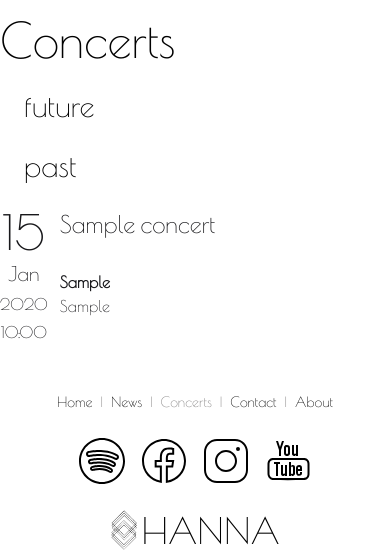
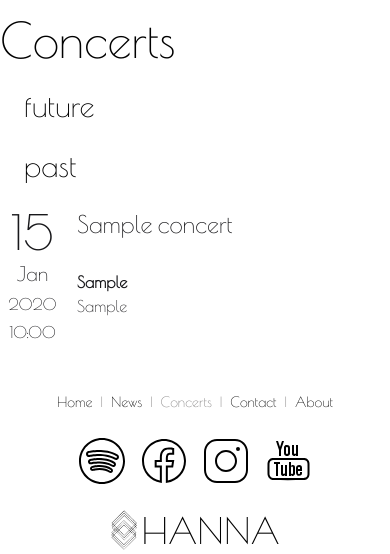
Before and after one commit to AMalenkij/dj_Hanna, a Django app: page /concerts/ in a window 390 px wide. Shown: the part 510-1064 px from the top of the page. Run offline with Django 4.2, Linux system fonts and the light colour scheme; tables that the repository leaves empty hold one stand-in row (values such as "Sample post"); some libraries are stand-ins or nearby versions.

Commit message:
small correction in html concerts

```diff
--- a/home/templates/home/concerts.html
+++ b/home/templates/home/concerts.html
@@ -27,7 +27,7 @@
 
             <!-- title, place and location -->
             <div class="lg:flex lf:gap-x-20 lg:basis-full grid gap-y-1">
-                <div class="lg:basis-1/2 text-center text-2xl lg:font-bold lg:text-xl">{{ item.title }}</div>
+                <div class="lg:basis-1/2 lg:text-center text-2xl lg:font-bold lg:text-xl">{{ item.title }}</div>
                 <div class="">
                     <div class="font-bold">{{ item.place }}</div>
                     <div class="">{{ item.location }}</div>
@@ -41,7 +41,7 @@
 {% for item in past %}
 <div class="flex container mx-auto mb-12 semi-dark-mode-text">
     <!-- date and time -->
-    <div class="lg:flex basis-1/8 lg:gap-x-10 grid gap-y-1 text-center lg:mr-0 lg:pl-10 mr-3">
+    <div class="lg:flex basis-1/6 lg:gap-x-10 grid gap-y-1 text-center lg:mr-0 lg:pl-10 mr-3">
         <div class="text-5xl">{{ item.date|date:"d" }}</div>
         <div class="gap-y-1 grid ">
             <div class="basis-1/4 text-xl">{{ item.date|date:"M" }}</div>
@@ -52,7 +52,7 @@
 
     <!-- title, place and location -->
     <div class="lg:flex lf:gap-x-20 lg:basis-full grid gap-y-1">
-        <div class="lg:basis-1/2 text-center text-2xl lg:font-bold lg:text-xl">{{ item.title }}</div>
+        <div class="lg:basis-1/2 lg:text-center text-2xl lg:font-bold lg:text-xl">{{ item.title }}</div>
         <div class="">
             <div class="font-bold">{{ item.place }}</div>
             <div class="">{{ item.location }}</div>
```
Also changed, not shown: 2 other files.
